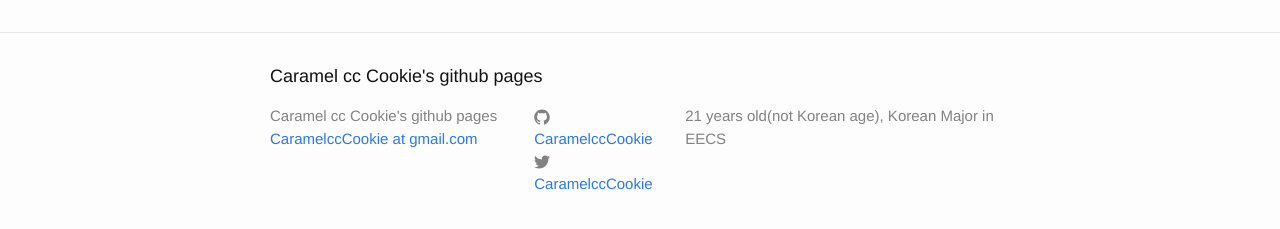
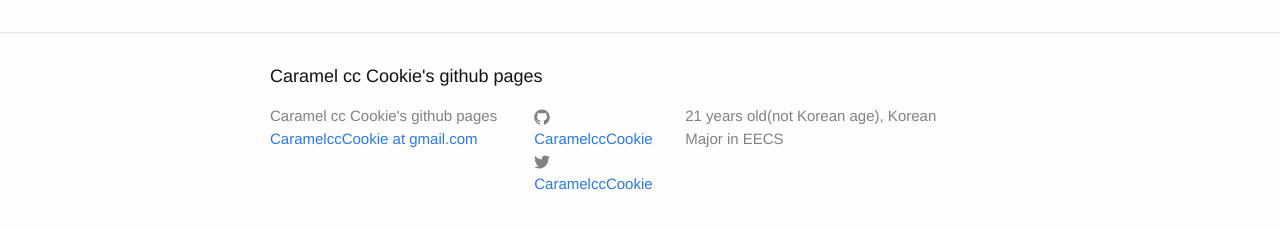
Before and after one commit to caramelcccookie/caramelcccookie.github.io, a Jekyll site: the page built from index.html, in a window 1280 px wide. Shown: the part 264-493 px from the top of the page. Built offline with Jekyll 4.4.1, drawn with Linux system fonts in a browser that asks for light colours.

Commit message:
br
<br> tag

```diff
--- a/_config.yml
+++ b/_config.yml
@@ -2,7 +2,7 @@
 title: Caramel cc Cookie's github pages
 email: CaramelccCookie at gmail.com
 description: > # this means to ignore newlines until "baseurl:"
-  21 years old(not Korean age), Korean
+  21 years old(not Korean age), Korean<br>
   Major in EECS
 baseurl: "" # the subpath of your site, e.g. /blog/
 url: "http://yourdomain.com" # the base hostname & protocol for your site
```
